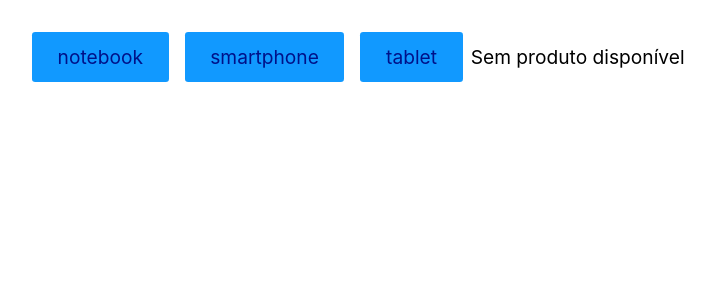
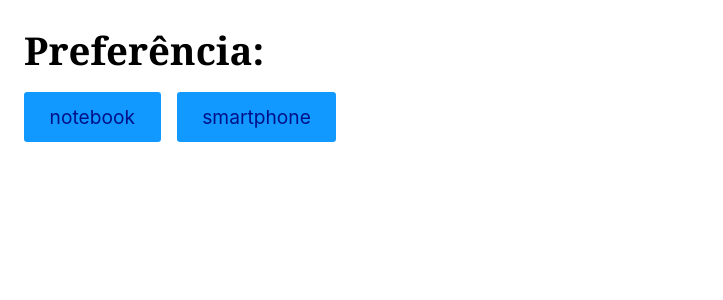
Before and after one commit to Beaaninhar/react_origamid, a React (Create React App) app in the folder Dogs/dogs/: page / in a window 1280 px wide. Shown: the top 300 px of the page, without its empty margins (0-723 px from the left). Built offline with nearby package versions, Linux system fonts and the light colour scheme.

Commit message:
useEffect

```diff
--- a/Dogs/dogs/src/App.js
+++ b/Dogs/dogs/src/App.js
@@ -1,45 +1,32 @@
 /* eslint-disable array-callback-return */
-import React, { useState } from "react";
+import React, { useEffect, useState } from "react";
 import Produto from "./Produto";
 
 const App = () => {
-  const [dados, setDados] = useState(null);
+  const [produto, setProduto] = useState(null)
 
-  async function handleClick(event) {
-    const response = await fetch(
-      `https://ranekapi.origamid.dev/json/api/produto/${event.target.innerText}`
-    );
-    const json = await response.json();
-    setDados(json);
+
+  React.useEffect(() => {
+    const produtoLocal = window.localStorage.getItem('produto');
+    if (produtoLocal !== 'null') setProduto(produtoLocal);
+  }, []);
+
+  React.useEffect(() => {
+    if (produto !== null) window.localStorage.setItem('produto', produto);
+  }, [produto]);
+
+
+  function handleClick({ target }) {
+    setProduto(target.innerText)
   }
-
-  return <div>
-    <button style={{margin: '.5rem'}} onClick={handleClick}>notebook</button>
-    <button style={{margin: '.5rem'}} onClick={handleClick}>smartphone</button>
-    <button style={{margin: '.5rem'}} onClick={handleClick}>tablet</button>
-    {dados ? <Produto dados={dados}/> : 'Sem produto disponível'}
-  </div>;
+  return (
+    < div >
+      <h1>Preferência: {produto}</h1>
+      <button onClick={handleClick} style={{ marginRight: '1rem' }}>notebook</button>
+      <button onClick={handleClick}>smartphone</button>
+      <Produto produto={produto} />
+    </div >
+  );
 };
 
 export default App;
-
-/*
-EXEMPLO 01
-.............................
- const [ativo, setAtivo] = useState(false)
-  const [dados, setDados] = useState({ nome: 'André', idade: '38' })
-  function handleClick() {
-    setAtivo(!ativo)
-    setDados({ ...dados, faculdade: 'Possui faculdade' })
-    console.log(ativo)
-  }
-  return (
-    <div>
-      <p>{dados.nome}</p>
-      <p>{dados.idade}</p>
-      <p>{dados.faculdade}</p>
-      <button onClick={handleClick}>{ativo ? 'Ativo' : 'Inativo'}</button>
-    </div>
-  );
-
-*/
--- a/Dogs/dogs/src/Produto.js
+++ b/Dogs/dogs/src/Produto.js
@@ -1,13 +1,23 @@
-import React from "react";
+import React, { useEffect } from 'react'
 
-const Produto = ({ dados }) => {
+const Produto = ({ produto }) => {
+  const [dados, setDados] = React.useState(null);
+
+  useEffect(() => {
+    if (produto !== null) {
+      fetch(`https://ranekapi.origamid.dev/json/api/produto/${produto}`)
+        .then((response) => response.json())
+        .then((json) => setDados(json));
+    }
+  }, [produto]);
+
+  if (dados === null) return null;
   return (
     <div>
       <h1>{dados.nome}</h1>
       <p>R$ {dados.preco}</p>
-      <img src={dados.fotos[0].src} alt={dados.fotos[0].titulo} />
     </div>
   );
-};
+}
 
-export default Produto;
+export default Produto
```
